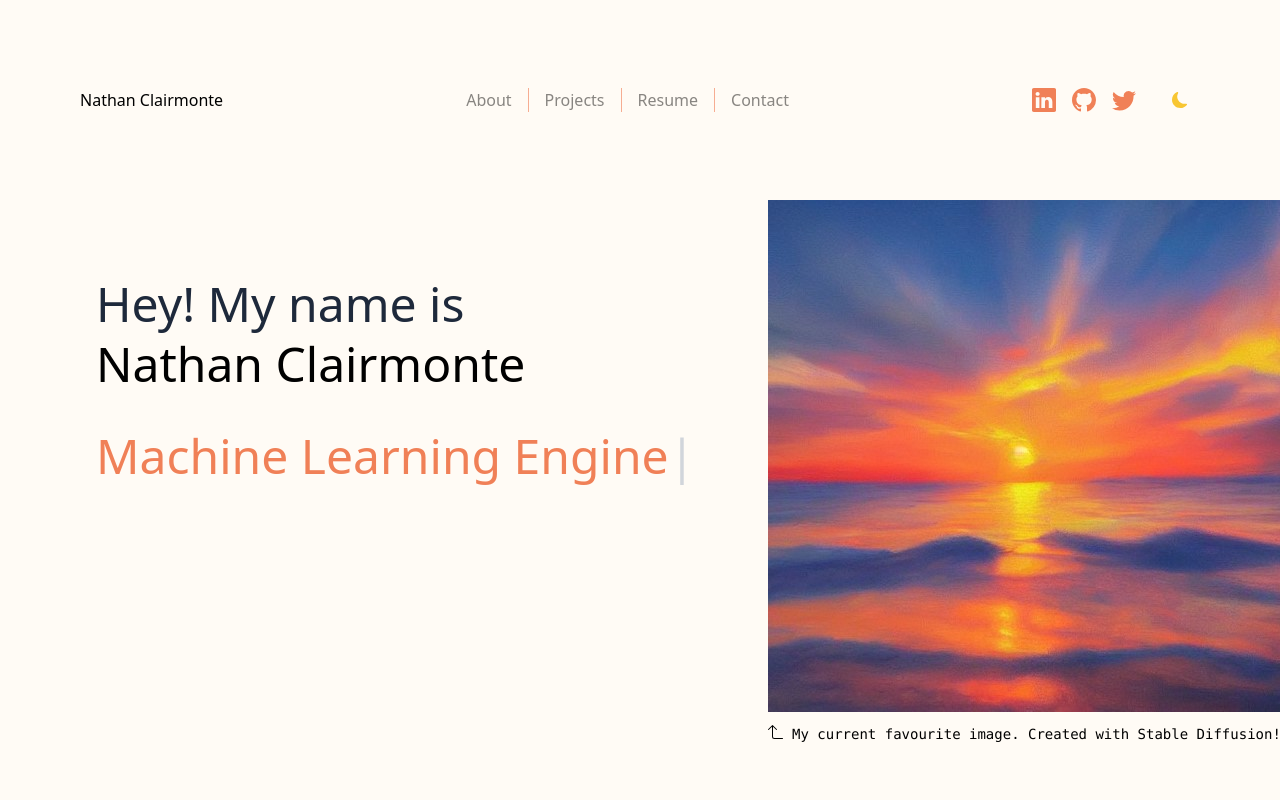
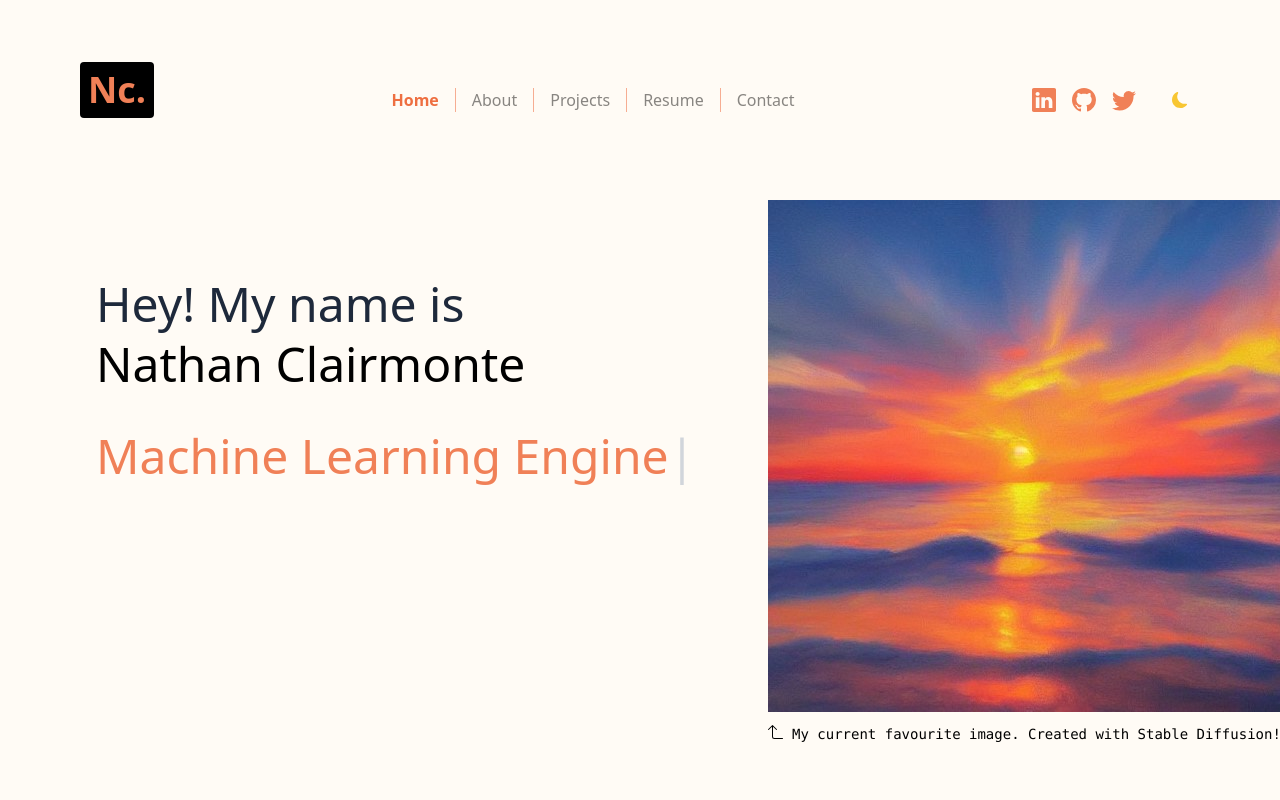
Before and after one commit to nathanclairmonte/percy-v2, a Next.js app: page / in a window 1280 px wide. Shown: the top 800 px of the page. Built offline with nearby package versions, Linux system fonts and the light colour scheme; no server answers.

Commit message:
added Home nav link + new logo icon

```diff
--- a/src/components/Navbar.js
+++ b/src/components/Navbar.js
@@ -28,12 +28,18 @@ const NavBar = () => {
             <div className="flex flex-row items-center justify-between">
                 <div className="flex flex-col">
                     <Link href="/" className="hover:cursor-pointer hover:opacity-80">
-                        <h1>Nathan Clairmonte</h1>
+                        <h1 className="-mt-5 rounded bg-black p-2 text-4xl font-semibold text-[#f08057]">
+                            Nc.
+                        </h1>
                         {/* Would love to do something else cool here. Keep an eye out for something we could use */}
                     </Link>
                 </div>
 
                 <div className="hidden md:flex md:flex-row md:gap-4">
+                    <Link href="/" className={_navLinkStylesHelper("/")}>
+                        Home
+                    </Link>
+                    <div className="w-px bg-[#F6AD92] dark:bg-[#F2916E]" />
                     <Link href="/about" className={_navLinkStylesHelper("/about")}>
                         About
                     </Link>
@@ -89,6 +95,10 @@ const NavBar = () => {
                 </div>
             </div>
             <div className="mt-5 flex flex-row justify-center gap-4 md:hidden">
+                <Link href="/" className={_navLinkStylesHelper("/")}>
+                    Home
+                </Link>
+                <div className="w-px bg-[#F6AD92] dark:bg-[#F2916E]" />
                 <Link href="/about" className={_navLinkStylesHelper("/about")}>
                     About
                 </Link>
```
